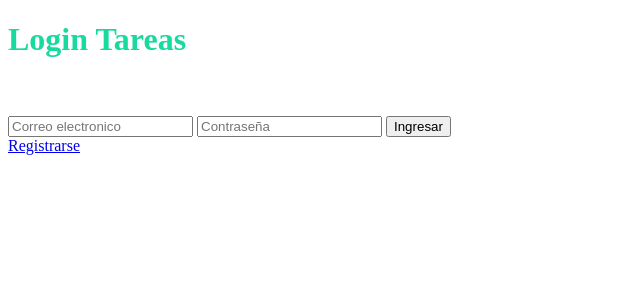
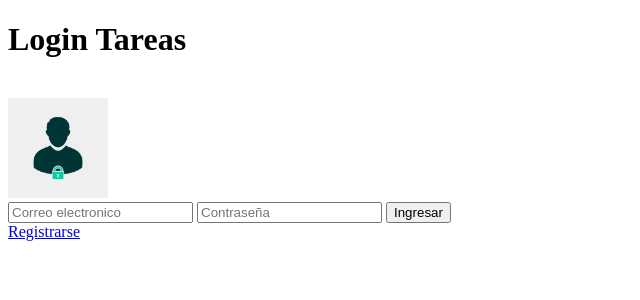
Before and after one commit to eduardito1/PROYECTO_S2, a PHP site: page /index.php in a window 1280 px wide. Shown: the top 300 px of the page, without its empty margins (0-640 px from the left). Run offline with PHP 8.4, Linux system fonts and the light colour scheme.

Commit message:
poner img a mi login

```diff
--- a/index.php
+++ b/index.php
@@ -15,9 +15,9 @@
 <body>
     <form action="validar.php" method="post" class="app">
 
-        <h1 style="color: #17da9f;">Login Tareas</h1> <br>
-        <div style="text-align: center;">
-            <img src="" style="color: White;" height="100">
+        <h1 style="color: #000000;">Login Tareas</h1> <br>
+        <div style="text-align: left;">
+            <img src="img\user.jpg" style="color: White;" height="100">
         </div>
 
         <label for=""></label>
```
Also changed, not shown: img/user.jpg (added).
